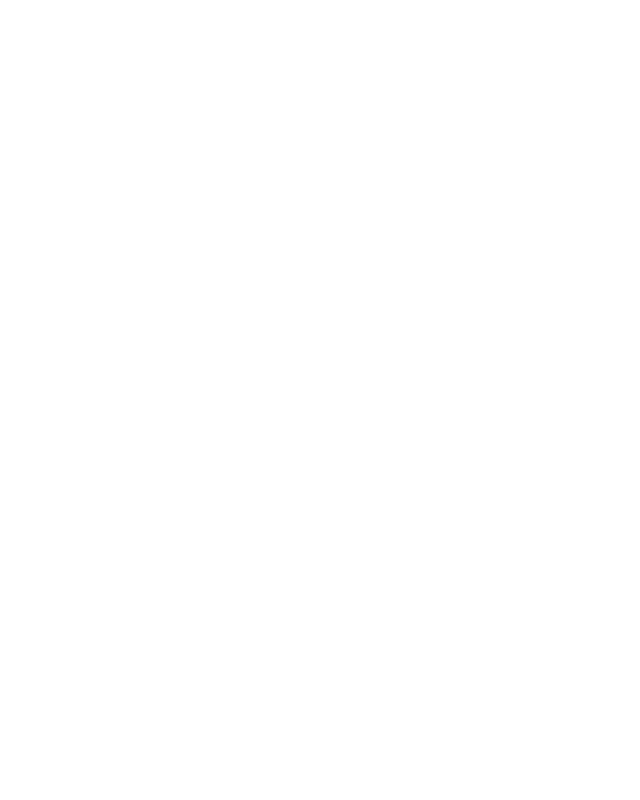
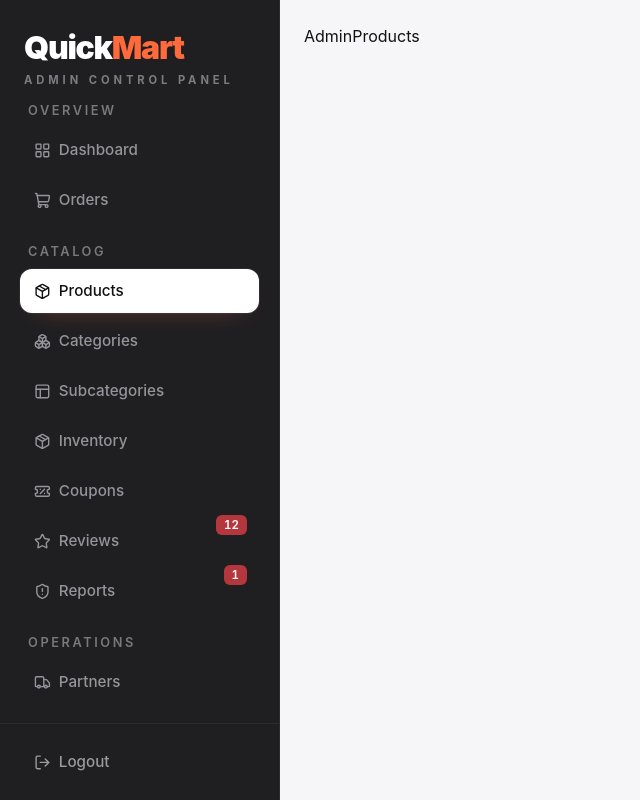
Before and after one commit to girigiridhar03/Quick-Cart-Client, a React (Vite) app: page /admin/products in a window 1280 px wide. Before the commit this address had no page. Shown: the whole page, without its empty margins (0-640 px from the left). Built offline with nearby package versions, Linux system fonts and the light colour scheme.

Commit message:
added admin navbar

```diff
--- a/src/api/axiosInstance.js
+++ b/src/api/axiosInstance.js
@@ -86,10 +86,10 @@
   } finally {
     localStorage.removeItem(ACCESS_EXPIRES_KEY);
     localStorage.removeItem(REFRESH_EXPIRES_KEY);
-    if (window.location.pathname !== "/") {
+    if (window.location.pathname === "/") {
+      window.location.href = "/";
+    } else {
       window.location.href = "/login";
-    } else {
-      window.location.href = "/";
     }
   }
 };
@@ -211,6 +211,7 @@
     const isAuthPage = ["/login", "/register"].includes(
       window.location.pathname,
     );
+    console.log(originalRequest);
     if (
       error.response?.status === 401 &&
       !originalRequest._retry &&
--- a/src/components/app-sidebar.jsx
+++ b/src/components/app-sidebar.jsx
@@ -1,186 +1,227 @@
 "use client"
 
-import * as React from "react"
+import {
+  BarChart3Icon,
+  BoxesIcon,
+  LayoutGridIcon,
+  LogOutIcon,
+  PackageIcon,
+  PanelsTopLeftIcon,
+  ShieldAlertIcon,
+  ShoppingCartIcon,
+  SparklesIcon,
+  StarIcon,
+  TicketPercentIcon,
+  TruckIcon,
+  UserCircle2Icon,
+} from "lucide-react"
+import { NavLink, useLocation } from "react-router-dom"
 
-import { NavMain } from "@/components/nav-main"
-import { NavProjects } from "@/components/nav-projects"
-import { NavUser } from "@/components/nav-user"
-import { TeamSwitcher } from "@/components/team-switcher"
+import { cn } from "@/lib/utils"
 import {
   Sidebar,
   SidebarContent,
   SidebarFooter,
+  SidebarGroup,
+  SidebarGroupLabel,
   SidebarHeader,
-  SidebarRail,
+  SidebarMenu,
+  SidebarMenuBadge,
+  SidebarMenuButton,
+  SidebarMenuItem,
 } from "@/components/ui/sidebar"
-import { GalleryVerticalEndIcon, AudioLinesIcon, TerminalIcon, TerminalSquareIcon, BotIcon, BookOpenIcon, Settings2Icon, FrameIcon, PieChartIcon, MapIcon } from "lucide-react"
 
-// This is sample data.
-const data = {
-  user: {
-    name: "shadcn",
-    email: "m@example.com",
-    avatar: "/avatars/shadcn.jpg",
-  },
-  teams: [
+const navSections = [
   {
-      name: "Acme Inc",
-      logo: (
-        <GalleryVerticalEndIcon />
-      ),
-      plan: "Enterprise",
+    title: "Overview",
+    items: [
+      {
+        title: "Dashboard",
+        href: "/admin",
+        icon: LayoutGridIcon,
       },
       {
-      name: "Acme Corp.",
-      logo: (
-        <AudioLinesIcon />
-      ),
-      plan: "Startup",
-    },
-    {
-      name: "Evil Corp.",
-      logo: (
-        <TerminalIcon />
-      ),
-      plan: "Free",
-    },
-  ],
-  navMain: [
-    {
-      title: "Playground",
-      url: "#",
-      icon: (
-        <TerminalSquareIcon />
-      ),
-      isActive: true,
-      items: [
-        {
-          title: "History",
-          url: "#",
-        },
-        {
-          title: "Starred",
-          url: "#",
-        },
-        {
-          title: "Settings",
-          url: "#",
+        title: "Orders",
+        href: "/admin/orders",
+        icon: ShoppingCartIcon,
       },
     ],
   },
   {
-      title: "Models",
-      url: "#",
-      icon: (
-        <BotIcon />
-      ),
+    title: "Catalog",
     items: [
       {
-          title: "Genesis",
-          url: "#",
+        title: "Products",
+        href: "/admin/products",
+        icon: PackageIcon,
       },
       {
-          title: "Explorer",
-          url: "#",
+        title: "Categories",
+        href: "/admin/categories",
+        icon: BoxesIcon,
       },
       {
-          title: "Quantum",
-          url: "#",
+        title: "Subcategories",
+        href: "/admin/subcategories",
+        icon: PanelsTopLeftIcon,
+      },
+      {
+        title: "Inventory",
+        href: "/admin/inventory",
+        icon: PackageIcon,
+      },
+      {
+        title: "Coupons",
+        href: "/admin/coupons",
+        icon: TicketPercentIcon,
+      },
+      {
+        title: "Reviews",
+        href: "/admin/reviews",
+        icon: StarIcon,
+        badge: "12",
+      },
+      {
+        title: "Reports",
+        href: "/admin/reports",
+        icon: ShieldAlertIcon,
+        badge: "1",
       },
     ],
   },
   {
-      title: "Documentation",
-      url: "#",
-      icon: (
-        <BookOpenIcon />
-      ),
+    title: "Operations",
     items: [
       {
-          title: "Introduction",
-          url: "#",
+        title: "Partners",
+        href: "/admin/partners",
+        icon: TruckIcon,
       },
       {
-          title: "Get Started",
-          url: "#",
-        },
-        {
-          title: "Tutorials",
-          url: "#",
-        },
-        {
-          title: "Changelog",
-          url: "#",
+        title: "Payouts",
+        href: "/admin/payouts",
+        icon: BarChart3Icon,
       },
     ],
   },
   {
-      title: "Settings",
-      url: "#",
-      icon: (
-        <Settings2Icon />
-      ),
+    title: "AI Intelligence",
     items: [
       {
-          title: "General",
-          url: "#",
-        },
-        {
-          title: "Team",
-          url: "#",
-        },
-        {
-          title: "Billing",
-          url: "#",
-        },
-        {
-          title: "Limits",
-          url: "#",
+        title: "AI Control Center",
+        href: "/admin/ai-control-center",
+        icon: SparklesIcon,
+        accent: true,
       },
     ],
   },
-  ],
-  projects: [
   {
-      name: "Design Engineering",
-      url: "#",
-      icon: (
-        <FrameIcon />
-      ),
-    },
+    title: "Management",
+    items: [
       {
-      name: "Sales & Marketing",
-      url: "#",
-      icon: (
-        <PieChartIcon />
-      ),
-    },
-    {
-      name: "Travel",
-      url: "#",
-      icon: (
-        <MapIcon />
-      ),
+        title: "My Profile",
+        href: "/admin/profile",
+        icon: UserCircle2Icon,
       },
     ],
+  },
+]
+
+function SidebarNavItem({ item, pathname }) {
+  const isActive = item.href === "/admin/products" ? pathname === item.href : pathname === item.href
+  const Icon = item.icon
+  const itemClassName = cn(
+    "h-11 rounded-xl px-3.5 text-[0.95rem] font-medium transition-all duration-200 [&_svg]:size-[1.05rem]",
+    isActive
+      ? "bg-[#2a2a2f] text-white shadow-[0_10px_25px_-18px_rgba(255,106,61,0.8)] ring-1 ring-white/6 hover:bg-[#303036] hover:text-white"
+      : "text-[#94949b] hover:bg-white/4 hover:text-white",
+    item.accent && !isActive && "text-[#7c63ff] hover:text-[#9a87ff]"
+  )
+
+  if (item.href === "/admin/products") {
+    return (
+      <SidebarMenuItem key={item.title}>
+        <SidebarMenuButton
+          render={<NavLink to={item.href} end />}
+          isActive={isActive}
+          className={itemClassName}
+        >
+          <Icon />
+          <span>{item.title}</span>
+        </SidebarMenuButton>
+        {item.badge ? (
+          <SidebarMenuBadge className="right-3 top-1/2 -translate-y-1/2 rounded-md bg-[#b4373d] px-2 py-0.5 text-[0.72rem] font-semibold text-white">
+            {item.badge}
+          </SidebarMenuBadge>
+        ) : null}
+      </SidebarMenuItem>
+    )
   }
 
-export function AppSidebar({
-  ...props
-}) {
   return (
-    <Sidebar collapsible="icon" {...props}>
-      <SidebarHeader>
-        <TeamSwitcher teams={data.teams} />
+    <SidebarMenuItem key={item.title}>
+      <SidebarMenuButton
+        isActive={isActive}
+        className={itemClassName}
+      >
+        <Icon />
+        <span>{item.title}</span>
+      </SidebarMenuButton>
+      {item.badge ? (
+        <SidebarMenuBadge className="right-3 top-1/2 -translate-y-1/2 rounded-md bg-[#b4373d] px-2 py-0.5 text-[0.72rem] font-semibold text-white">
+          {item.badge}
+        </SidebarMenuBadge>
+      ) : null}
+    </SidebarMenuItem>
+  )
+}
+
+export function AppSidebar(props) {
+  const { pathname } = useLocation()
+
+  return (
+    <Sidebar
+      collapsible="none"
+      className="h-svh border-r border-white/6 bg-[#1f1f22] text-white"
+      {...props}
+    >
+      <SidebarHeader className="gap-0 px-6 pb-3 pt-8">
+        <div className="flex flex-col gap-2">
+          <div className="text-[2rem] leading-none font-black tracking-[-0.04em]">
+            <span className="text-white">Quick</span>
+            <span className="text-[#ff6a3d]">Mart</span>
+          </div>
+          <p className="text-[0.7rem] font-bold uppercase tracking-[0.35em] text-[#7c7c82]">
+            Admin Control Panel
+          </p>
+        </div>
       </SidebarHeader>
-      <SidebarContent>
-        <NavMain items={data.navMain} />
-        <NavProjects projects={data.projects} />
+
+      <SidebarContent className="scrollbar-hide gap-5 px-5 pb-5">
+        {navSections.map((section) => (
+          <SidebarGroup key={section.title} className="p-0">
+            <SidebarGroupLabel className="mb-2 h-auto px-2 text-[0.8rem] font-semibold uppercase tracking-[0.2em] text-[#78787d] opacity-100">
+              {section.title}
+            </SidebarGroupLabel>
+            <SidebarMenu className="gap-1.5">
+              {section.items.map((item) => (
+                <SidebarNavItem key={item.title} item={item} pathname={pathname} />
+              ))}
+            </SidebarMenu>
+          </SidebarGroup>
+        ))}
       </SidebarContent>
-      <SidebarFooter>
-        <NavUser user={data.user} />
+
+      <SidebarFooter className="border-t border-white/6 px-5 py-4">
+        <SidebarMenu>
+          <SidebarMenuItem>
+            <SidebarMenuButton className="h-11 rounded-xl px-3.5 text-[0.95rem] font-medium text-[#9a9aa0] hover:bg-white/4 hover:text-white [&_svg]:size-[1.05rem]">
+              <LogOutIcon />
+              <span>Logout</span>
+            </SidebarMenuButton>
+          </SidebarMenuItem>
+        </SidebarMenu>
       </SidebarFooter>
-      <SidebarRail />
     </Sidebar>
-  );
+  )
 }
--- a/src/components/ui/sidebar.jsx
+++ b/src/components/ui/sidebar.jsx
@@ -142,7 +142,7 @@
       <div
         data-slot="sidebar"
         className={cn(
-          "flex h-full w-(--sidebar-width) flex-col bg-sidebar text-sidebar-foreground",
+          "flex h-svh min-h-svh w-(--sidebar-width) flex-col bg-sidebar text-sidebar-foreground",
           className
         )}
         {...props}>
--- /dev/null
+++ b/src/pages/admin/AdminProducts.jsx
@@ -0,0 +1,7 @@
+import React from "react";
+
+const AdminProducts = () => {
+  return <div>AdminProducts</div>;
+};
+
+export default AdminProducts;
--- /dev/null
+++ b/src/routes/AdminRoutes.jsx
@@ -0,0 +1,23 @@
+import { AppSidebar } from "@/components/app-sidebar";
+import {
+  SidebarInset,
+  SidebarProvider,
+} from "@/components/ui/sidebar";
+import { Outlet } from "react-router-dom";
+
+const AdminRoutes = () => {
+  return (
+    <main className="min-h-screen bg-[#f6f6f8]">
+      <SidebarProvider style={{ "--sidebar-width": "17.5rem" }}>
+        <AppSidebar />
+        <SidebarInset className="min-h-screen bg-[#f6f6f8]">
+          <div className="flex min-h-screen flex-1 flex-col gap-4 p-5 md:p-6">
+            <Outlet />
+          </div>
+        </SidebarInset>
+      </SidebarProvider>
+    </main>
+  );
+};
+
+export default AdminRoutes;
--- a/src/routes/AppRoutes.jsx
+++ b/src/routes/AppRoutes.jsx
@@ -5,6 +5,8 @@
 import ClientRoutes from "./ClientRoutes";
 import Products from "@/pages/home/Products";
 import Cart from "@/pages/cart/Cart";
+import AdminRoutes from "./AdminRoutes";
+import AdminProducts from "@/pages/admin/AdminProducts";
 
 const AppRoutes = () => {
   return (
@@ -15,6 +17,9 @@
       </Route>
       <Route path="/login" element={<Login />} />
       <Route path="/register" element={<Register />} />
+      <Route element={<AdminRoutes />}>
+        <Route path="/admin/products" element={<AdminProducts />} />
+      </Route>
     </Routes>
   );
 };
```
Also changed, not shown: src/components/nav-main.jsx (+6 -18 lines). Lines whose indentation alone changed are shown as unchanged.
